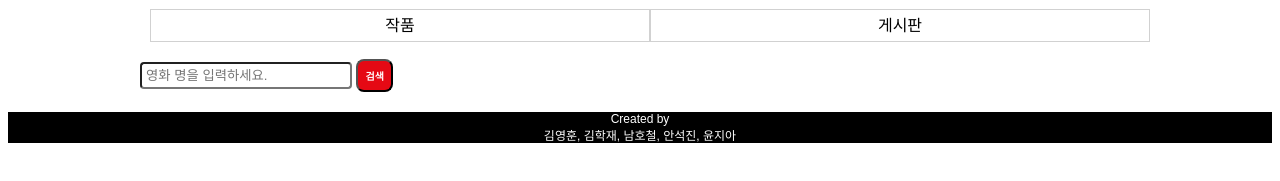
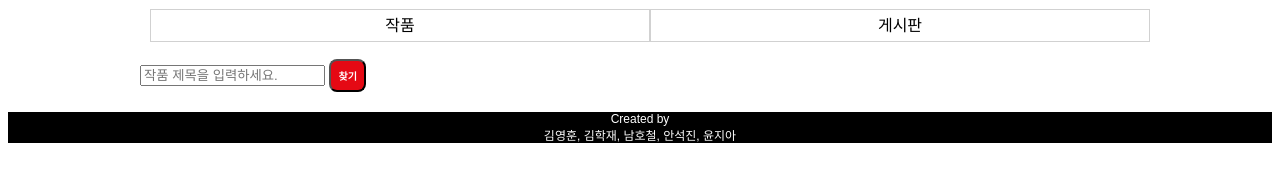
Before and after one commit to gouz7514/DB_design, a website: page view/index.ejs in a window 1280 px wide. Shown: the part 129-310 px from the top of the page. Drawn offline with nearby package versions, Linux system fonts and the light colour scheme; files that its build step writes are made by us from their sources; files whose address does not match are found by name.

Commit message:
fix minor bug in search

```diff
--- a/view/detail.ejs
+++ b/view/detail.ejs
@@ -89,7 +89,6 @@
                       </form>
                     </td>
                 </tr>
-
             </table>
         </div>
       </div>
--- a/view/forum.ejs
+++ b/view/forum.ejs
@@ -66,7 +66,7 @@
       </table>
       <form action="/forum/search" method="post">
         <span class="search-content">
-          <input type="text" name='target' class="search-box search-forum" placeholder="게시글 제목을 입력하세요.">
+          <input type="text" name='target' class="search-box search-forum" placeholder="작품 제목을 입력하세요.">
           <button class="button-forum-write" type='submit'>
             <span>찾기</span>
           </button>
--- a/view/index.ejs
+++ b/view/index.ejs
@@ -33,10 +33,14 @@
         </ul>
       </div>
     <div class="body-content">
+      <form action="/forum/search" method="post">
       <span class="search-content">
-        <input type="text" class="search-box search-movie" placeholder="영화 명을 입력하세요.">
-        <button type="submit" class="search-box search-btn">검색</button>
+        <input type="text" name='target' class="search-box search-forum" placeholder="작품 제목을 입력하세요.">
+        <button class="search-box search-btn" type='submit'>
+          <span>찾기</span>
+        </button>
       </span>
+    </form>
       <table class="table-movie">
         <tr>
           <%for(var i in info){%>
```
